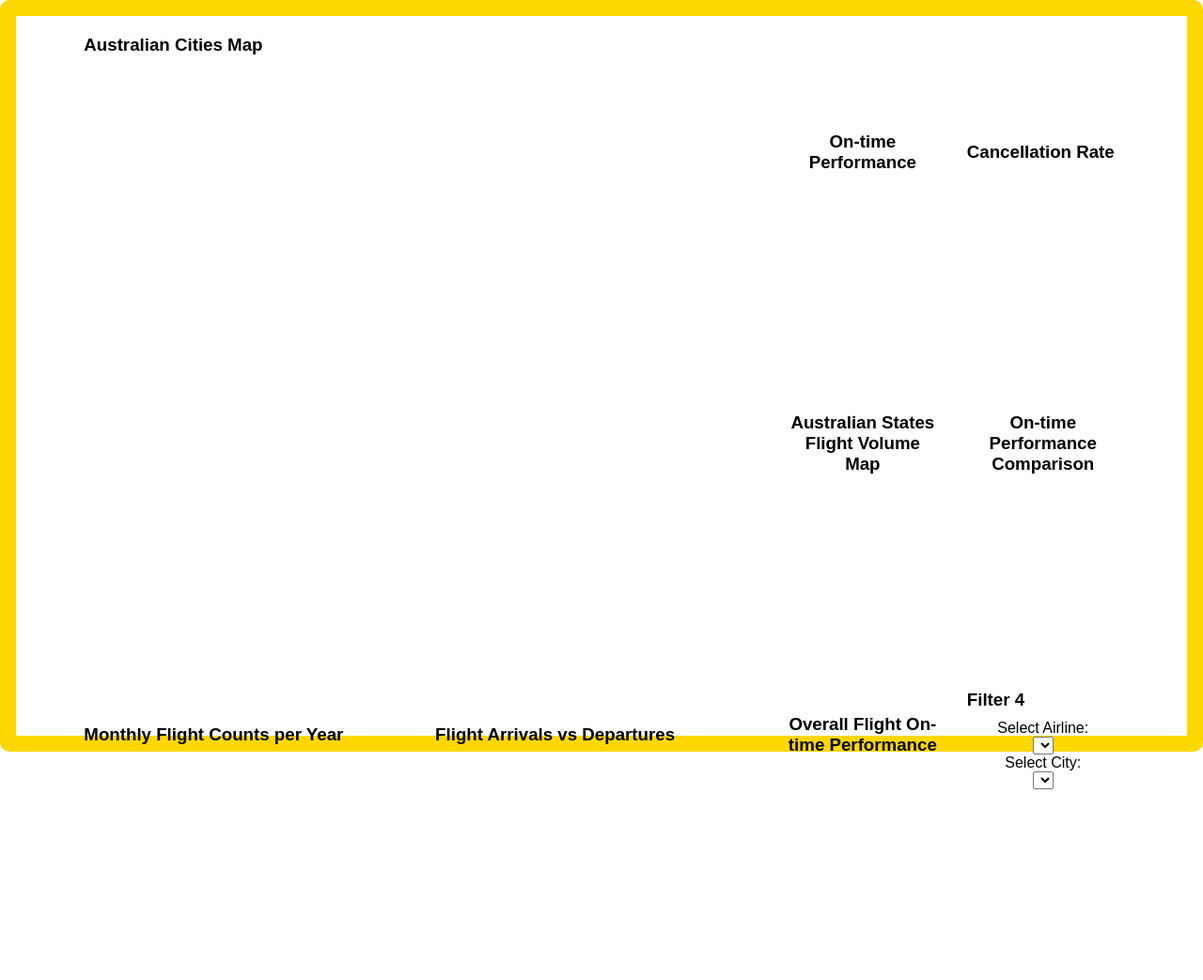
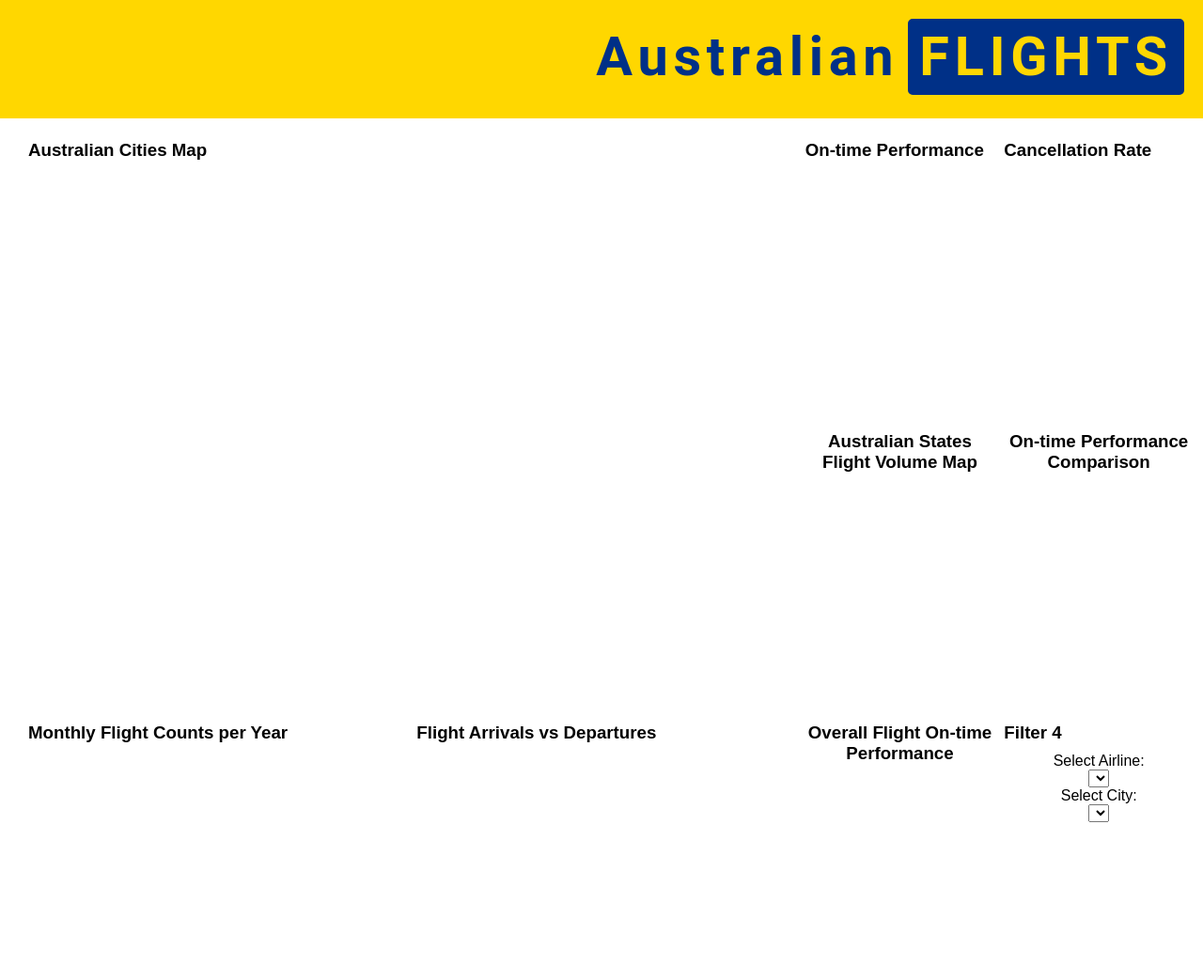
Before and after one commit to Zongl1n/3179_A2, a plain HTML site: page index.html in a window 1280 px wide. Shown: the whole page at 94% size. Before the commit the page ends 928 px from the top, so only its background shows below. Drawn offline with Linux system fonts and the light colour scheme; no server answers; a script that the page names is missing.

Commit message:
Update index.html

```diff
--- a/index.html
+++ b/index.html
@@ -11,28 +11,23 @@
     <style>
         body {
             font-family: Arial, sans-serif;
-            display: flex;
-            justify-content: center;
-            align-items: center;
-            flex-direction: column;
-            border: 17px solid #FFD700; /* 黄色边框 */
-            border-radius: 10px; /* 可选：使边框有圆角效果 */
-            padding: 0; /* 移除所有内边距 */
-            margin: 0; /* 移除所有外边距 */
-            box-sizing: border-box; /* 确保内边距和边框不会影响整体宽度 */
-            height: 100vh; /* 设置body高度为视窗高度 */
+            margin: 0;
+            padding: 0;
+            box-sizing: border-box;
         }
+
         .banner {
+            position: fixed;
+            top: 0;
+            width: 100%;
+            z-index: 1000;
             background-color: #FFD700; /* 黄色背景 */
-    border-bottom: 5px solid #FFD700; /* 底部黄色边框 */
+            border-bottom: 5px solid #FFD700;
             padding: 20px;
-    width: 100%;
-    margin: 0; /* 移除默认外边距 */
-
+            box-sizing: border-box;
             display: flex;
             justify-content: flex-end; /* 使标题靠右 */
-    align-items: center; /* 垂直居中 */
-    box-sizing: border-box;
+            align-items: center;
         }
 
         h1 {
@@ -42,75 +37,64 @@ h1 {
         }
 
         .australian {
-    font-family: 'Roboto', sans-serif; /* 假设使用类似的深蓝色字体 */
+            font-family: 'Roboto', sans-serif;
             color: #003087; /* 深蓝色文字 */
             font-weight: bold;
             font-size: 1.8em;
             letter-spacing: 0.1em;
-    margin-right: 10px; /* 给两个部分之间一些间距 */
+            margin-right: 10px;
         }
 
         .flights {
-    font-family: 'Roboto', sans-serif; /* 替换为类似字体 */
+            font-family: 'Roboto', sans-serif;
             font-size: 1.8em;
             background-color: #003087; /* 深蓝色背景 */
-    color: #FFD700; /* 黄色字体，形成镂空效果 */
-    padding: 5px 10px; /* 内部填充 */
-    border: 2px solid #003087; /* 蓝色边框 */
-    border-radius: 5px; /* 圆角效果 */
-    display: inline-block;
+            color: #FFD700; /* 黄色字体 */
+            padding: 5px 10px;
+            border: 2px solid #003087;
+            border-radius: 5px;
             letter-spacing: 0.1em;
             font-weight: bold;
         }
+
         .dashboard {
             display: grid;
-            grid-template-columns: 2fr 2fr 1fr 1fr; /* 大图占前两列，右边的四个小图占两列 */
-            grid-template-rows: auto auto auto; /* 上面两行放大图和右边小图，第三行放四个小图 */
+            grid-template-columns: 2fr 2fr 1fr 1fr;
+            grid-template-rows: auto auto auto;
             gap: 10px;
-            width: 90%;
-            margin-top: 10px;
-            flex: 1;
+            width: 100%;
+            margin-top: 100px; /* 留出空间给固定在顶部的banner */
+            padding: 20px;
+            box-sizing: border-box;
         }
+
         .gauge-container {
             display: flex;
-            flex-direction: column; /* 使标题和图表在垂直方向排列 */
-            align-items: center; /* 居中对齐 */
+            flex-direction: column;
+            align-items: center;
             text-align: center;
             padding: 10px;
         }
+
         .map-large {
             grid-column: span 2; /* 大图跨越前两列 */
             grid-row: span 2; /* 大图跨越前两行 */
-            height: 500px; /* 根据需要调整高度 */
             width: 100%;
+            height: 500px; /* 调整高度 */
         }
-        .small-chart {
+
+        .small-chart, .bottom-small-chart {
+            width: 100%;
             height: 280px; /* 小图的高度统一 */
-            display: flex;
-            justify-content: center; /* 水平居中 */
-            align-items: center; /* 垂直居中 */
         }
-        .bottom-small-chart {
-            height: 280px; /* 底部小图的高度 */
-            display: flex;
-            justify-content: center; /* 水平居中 */
-            align-items: center; /* 垂直居中 */
-        }
+
         .gauge-container h3 {
-            margin-bottom: 10px; /* 给标题与图表之间留出空间 */
-            align-self: flex-start; /* 保持标题靠左对齐 */
+            margin-bottom: 10px;
+            align-self: flex-start;
         }
     </style>
 </head>
-
-</head>
 <body>
-
-    <!-- Dropdown for Airline selection -->
-
-
-     <!-- Dashboard container -->
-    <!-- Dashboard container -->
     <div class="banner">
         <h1>
             <span class="australian">Australian</span>
@@ -118,45 +102,47 @@ h1 {
         </h1>
     </div>
 
-
     <div class="dashboard">
-        <!-- 大图区域 -->
         <div class="gauge-container map-large">
             <h3>Australian Cities Map</h3>
             <div id="map"></div>
         </div>
 
-        <!-- 右上小图区域 -->
         <div class="gauge-container small-chart">
             <h3>On-time Performance</h3>
             <div id="onTimeGauge"></div>
         </div>
+
         <div class="gauge-container small-chart">
             <h3>Cancellation Rate</h3>
             <div id="cancellationGauge"></div>
         </div>
+
         <div class="gauge-container small-chart">
             <h3>Australian States Flight Volume Map</h3>
             <div id="map2"></div>
         </div>
+
         <div class="gauge-container small-chart">
             <h3>On-time Performance Comparison</h3>
             <div id="onTimeComparison"></div>
         </div>
 
-        <!-- 底部小图区域 -->
         <div class="gauge-container bottom-small-chart">
             <h3>Monthly Flight Counts per Year</h3>
             <div id="heatmap-vis"></div>
         </div>
+
         <div class="gauge-container small-chart">
             <h3>Flight Arrivals vs Departures</h3>
             <div id="additional-chart-2"></div>
         </div>
+
         <div class="gauge-container bottom-small-chart">
             <h3>Overall Flight On-time Performance</h3>
             <div id="additional-chart-3"></div>
         </div>
+
         <div class="gauge-container bottom-small-chart">
             <h3>Filter 4</h3>
             <label for="airlineSelect">Select Airline: </label>
@@ -166,7 +152,6 @@ h1 {
             <div id="additionalChart4"></div>
         </div>
     </div>
-
     <script type="text/javascript">
         // Function to load the airlines dynamically into the dropdown
         async function loadAirlines() {
```
Lines whose indentation alone changed are shown as unchanged.
